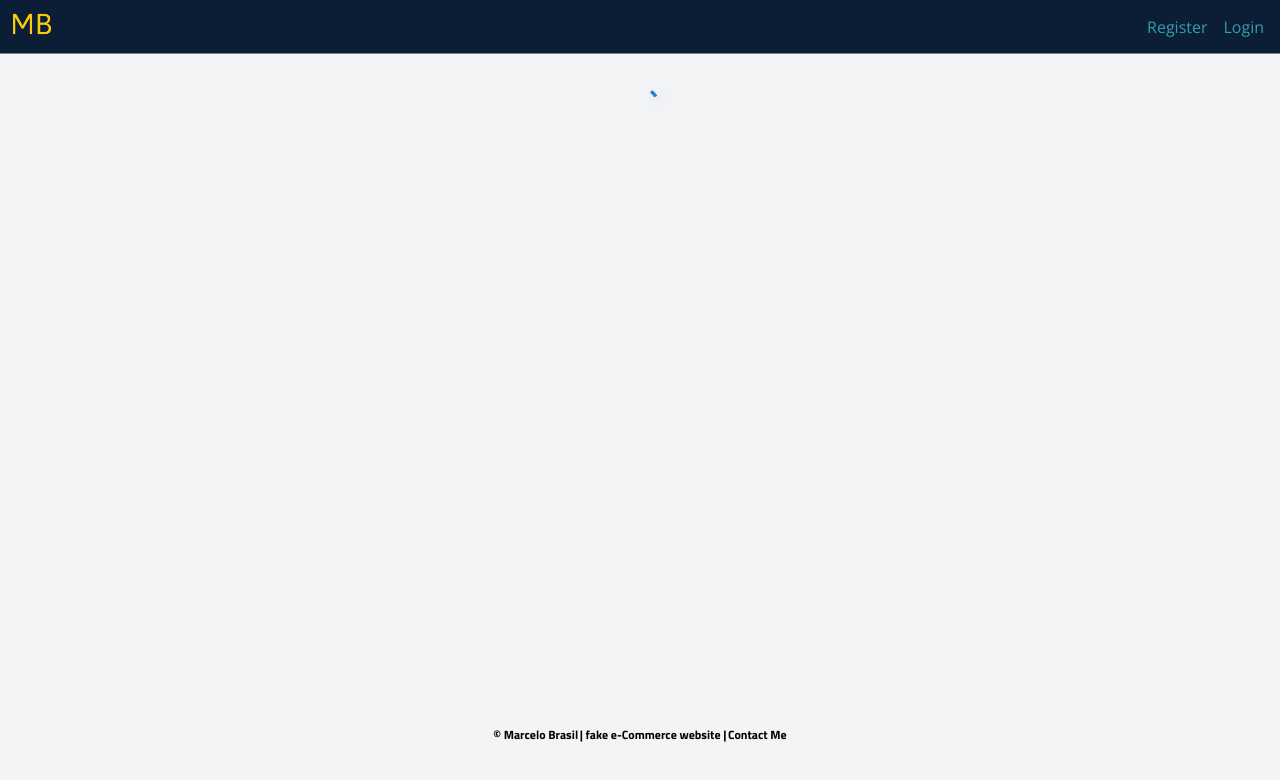
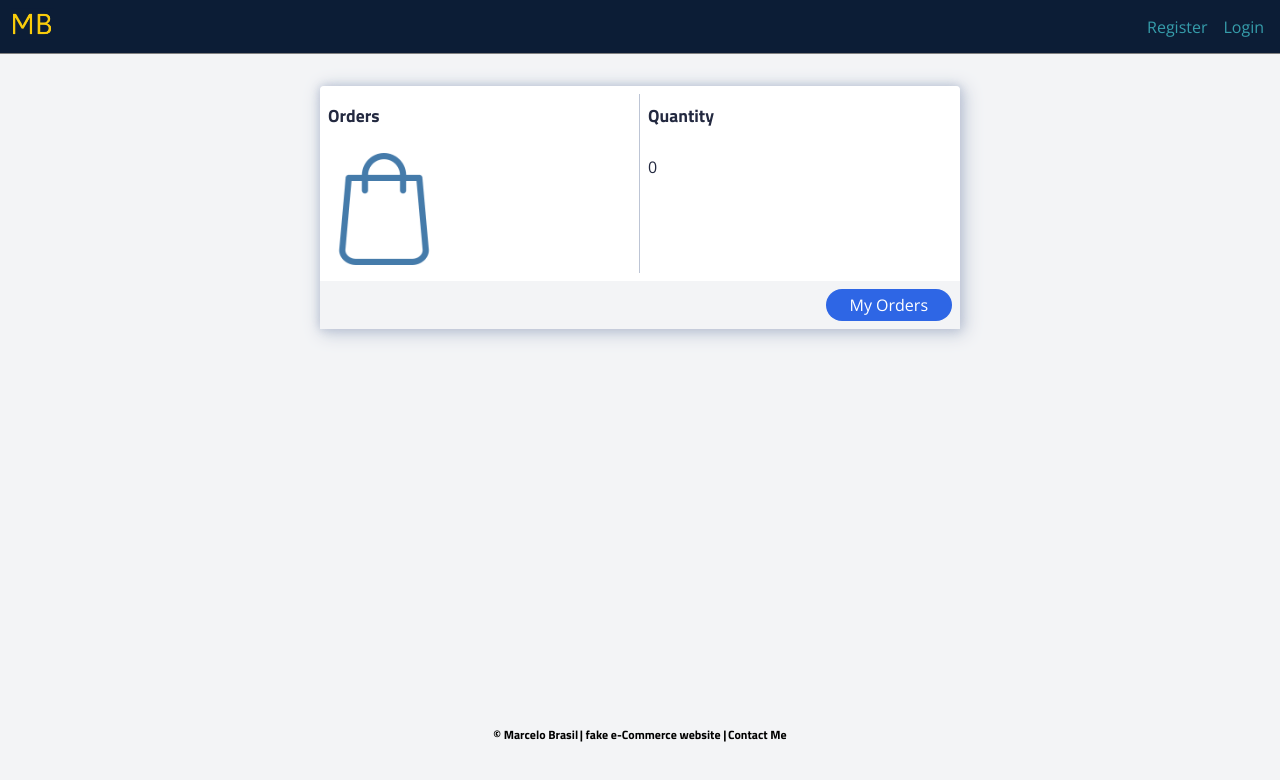
Before and after one commit to MarceloVBrasil/MB-eCommerce, a React (Create React App) app: page /user/1 in a window 1280 px wide. Shown: the top 780 px of the page. Built offline with nearby package versions, Linux system fonts and the light colour scheme; no server answers.

Commit message:
change useState from undefined to []

```diff
--- a/src/contexts/UserProvider.js
+++ b/src/contexts/UserProvider.js
@@ -14,7 +14,7 @@ export function UserProvider({ children }) {
     const [isLoggedIn, setIsLoggedIn] = useState(token !== "")
     const [totalQuantityInCart, setTotalQuantityInCart] = useState()
     const [totalAmount, setTotalAmount] = useState(0)
-    const [orders, setOrders] = useLocalStorage("my-orders", undefined)
+    const [orders, setOrders] = useLocalStorage("my-orders", [])
 
     useEffect(() => {
         getTotalAmount(user.id)
```
